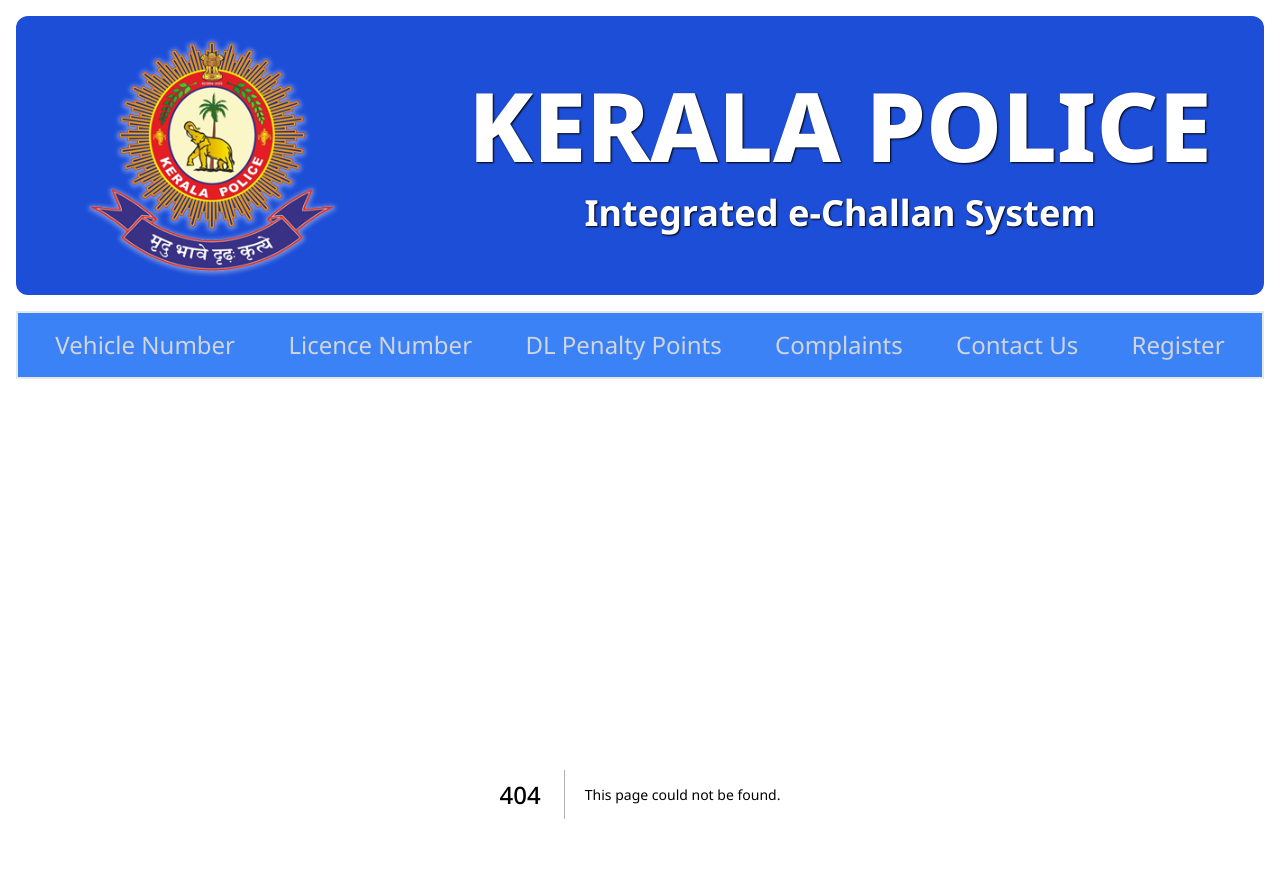
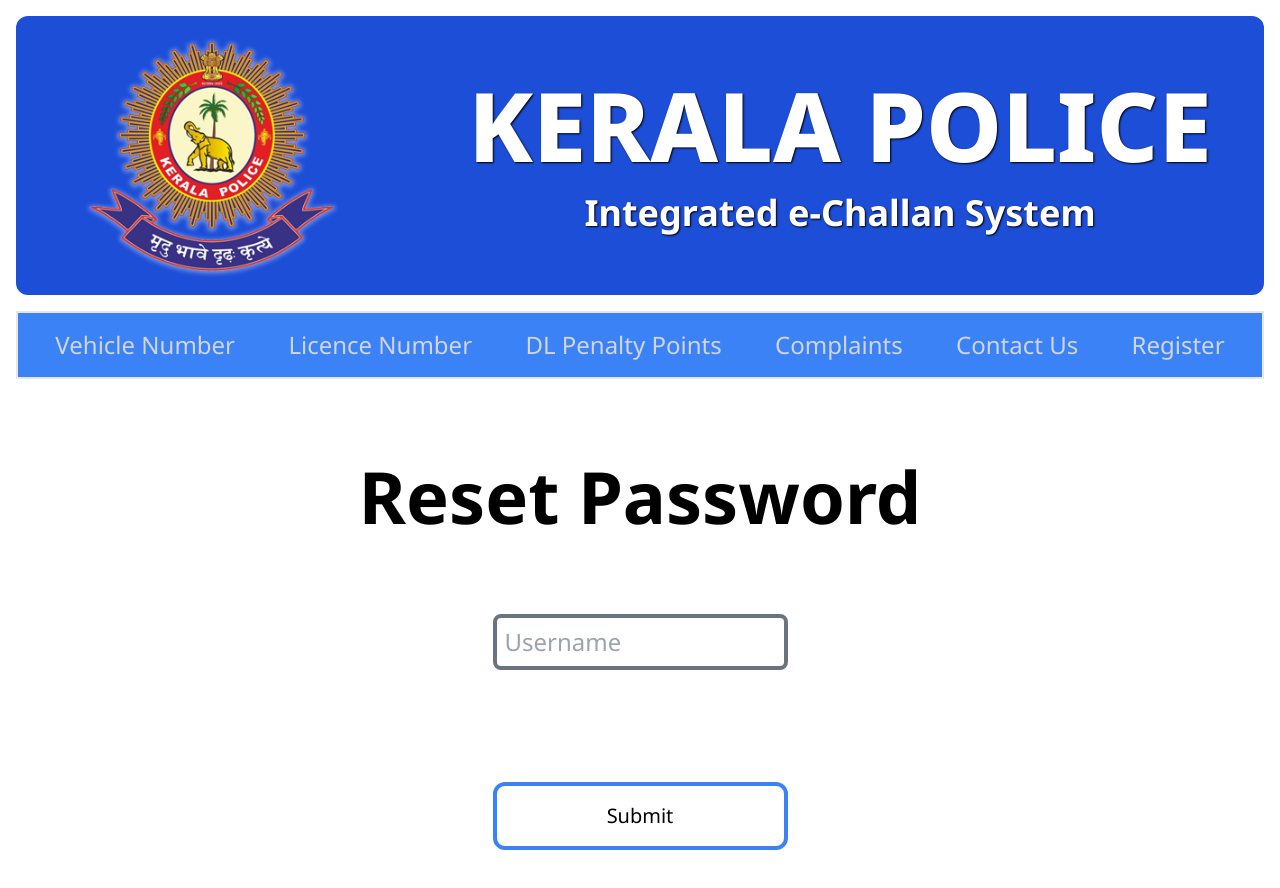
Before and after one commit to Group-2-Major-Project/evidence-management-dashboard, a Next.js app: page /forgot in a window 1280 px wide. Before the commit this address had no page. Shown: the top 888 px of the page. Built offline with nearby package versions, Linux system fonts and the light colour scheme.

Commit message:
Implemented password reset page

```diff
--- /dev/null
+++ b/pages/forgot.tsx
@@ -0,0 +1,22 @@
+import styles from "../styles/pages/forgot.module.css";
+
+const Forgot = () => {
+  return (
+    <div className={styles.container}>
+      <div className={styles.title}>Reset Password</div>
+      <form action="/" method="get">
+        <input
+          name="username"
+          placeholder="Username"
+          type="text"
+          className={styles.input}
+        />
+        <button className={styles.submit} type="submit">
+          Submit
+        </button>
+      </form>
+    </div>
+  );
+};
+
+export default Forgot;
--- /dev/null
+++ b/styles/pages/forgot.module.css
@@ -0,0 +1,19 @@
+.container {
+  @apply flex h-[80vh] flex-col items-center justify-evenly lg:h-[65vh];
+}
+
+.title {
+  @apply text-5xl font-bold lg:text-7xl;
+}
+
+.container > form {
+  @apply flex flex-col;
+}
+
+.input {
+  @apply my-4 rounded-lg border-4 border-gray-500 p-2 text-lg lg:text-2xl;
+}
+
+.submit {
+  @apply mt-16 rounded-xl border-4 border-blue-500 p-4 text-center text-xl transition duration-200 hover:bg-blue-500 hover:text-white lg:mt-24;
+}
```
